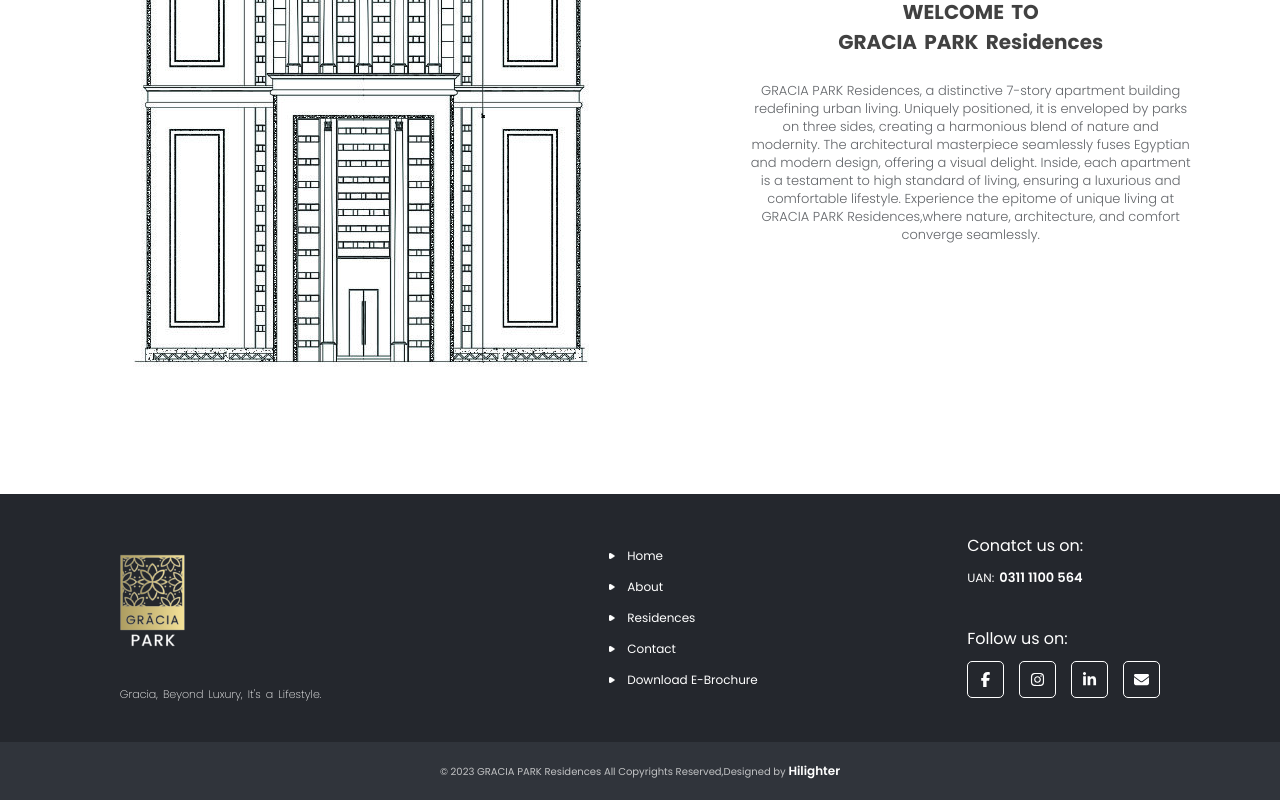
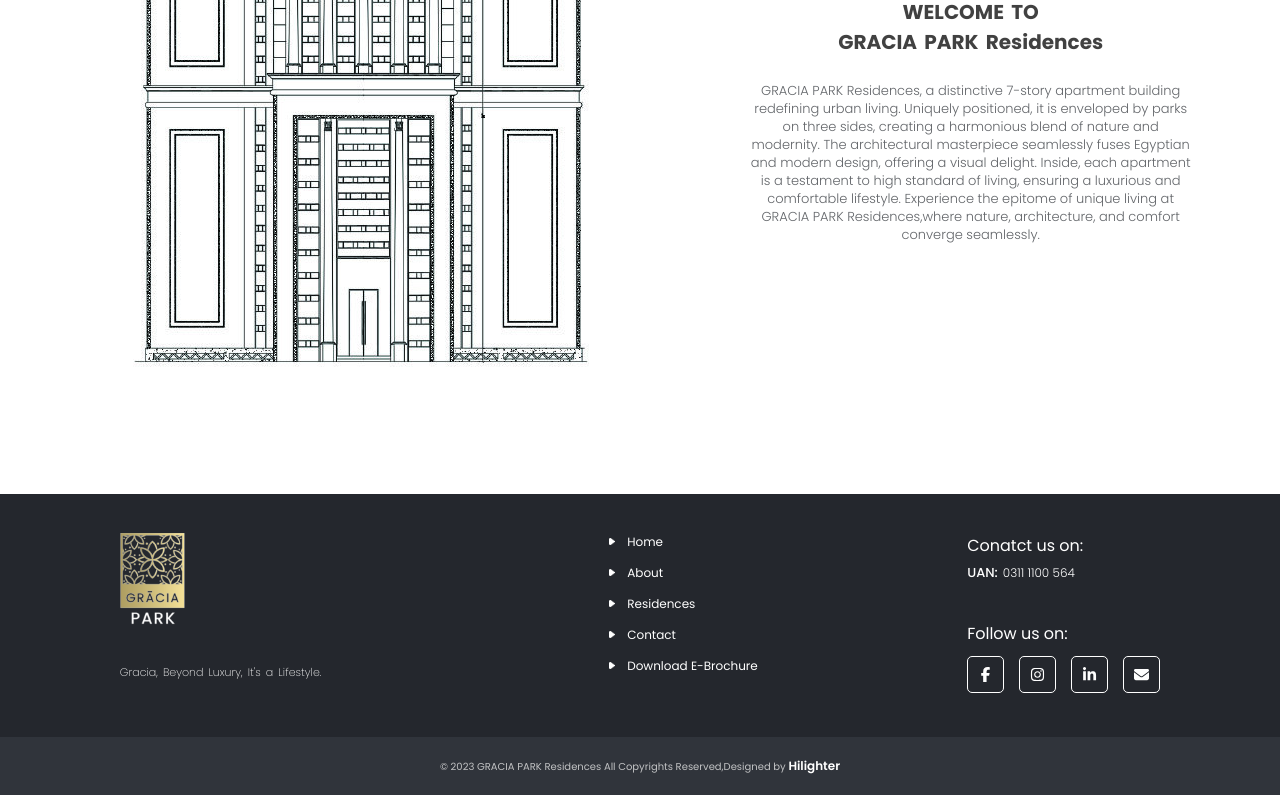
Before and after one commit to mirzaawais203/reactjs-app-realEstate, a React (Create React App) app: page /About in a window 1280 px wide. Shown: the part 2928-3728 px from the top of the page. Built offline with nearby package versions, Linux system fonts and the light colour scheme.

Commit message:
change gracia

```diff
--- a/src/Components/Home/Footer/Footer.css
+++ b/src/Components/Home/Footer/Footer.css
@@ -2,7 +2,7 @@
   background-color: #24272d;
   display: flex;
   justify-content: space-evenly;
-  align-items: center;
+  align-items: self-start;
   color: #ffffff;
   gap: 7vw;
   padding: 3vw 0;
@@ -44,7 +44,7 @@
 .footer-right-top {
   display: flex;
   flex-direction: column;
-  gap: 10px;
+  gap: 5px;
 }
 .footer-right-top > label,
 .footer-right-bottom > p {
@@ -71,6 +71,12 @@
 }
 .footer-bottom-icon{
   margin: 0 0 0 15px;
+}
+.footer-bottom-iconF:hover,
+.footer-bottom-icon:hover{
+  background-color: #ffffff;
+  color: #30343b;
+  transition: .3s ease-in-out;
 }
 .footer-bottom-icon, .footer-bottom-iconF {
   margin-top: 10px;
--- a/src/Components/Home/Footer/Footer.jsx
+++ b/src/Components/Home/Footer/Footer.jsx
@@ -45,9 +45,9 @@
         <div className="footer-right">
           <div className="footer-right-top">
             <label htmlFor="contact">Conatct us on:</label>
-            <p style={{ display: "flex", alignItems: "center", gap: "5px", fontSize: "12px", fontWeight: "400" }}>
+            <p style={{ display: "flex", alignItems: "center", gap: "5px", fontSize: "13px", fontWeight: "500" }}>
             UAN:
-            <span style={{ fontSize: "13px", fontWeight: "600", color: "white" }}>
+            <span style={{ fontSize: "12px", fontWeight: "300", color: "white" }}>
               0311 1100 564
             </span>
           </p>
```
Also changed, not shown: public/HomePhotos/Footer/logo.png, public/HomePhotos/Footer/logo2.png (added).
